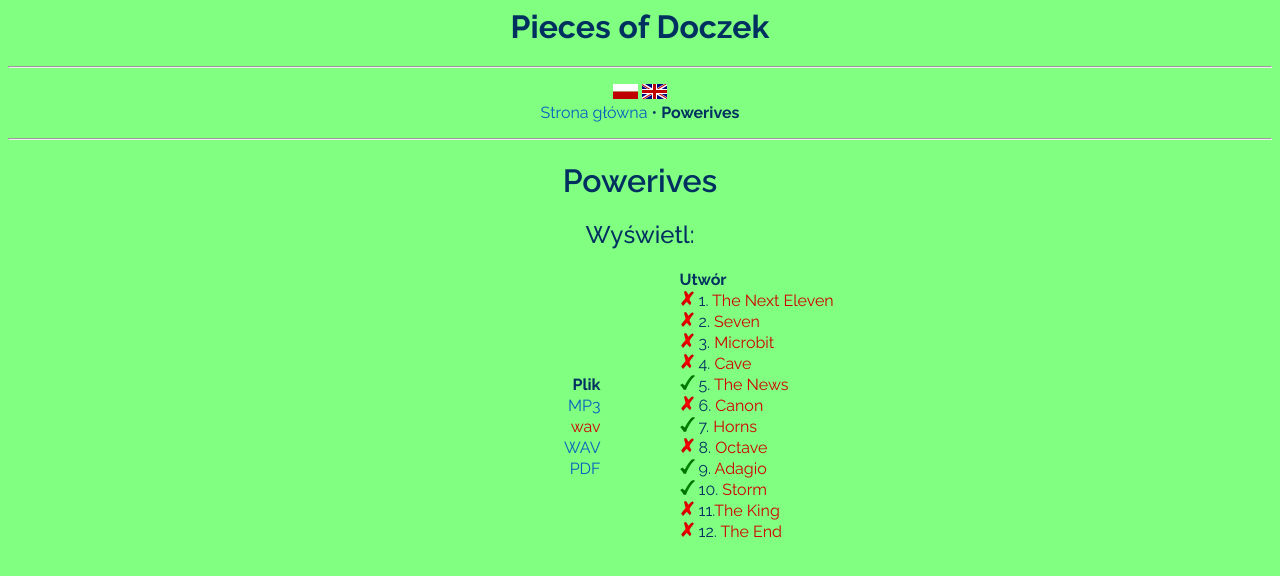
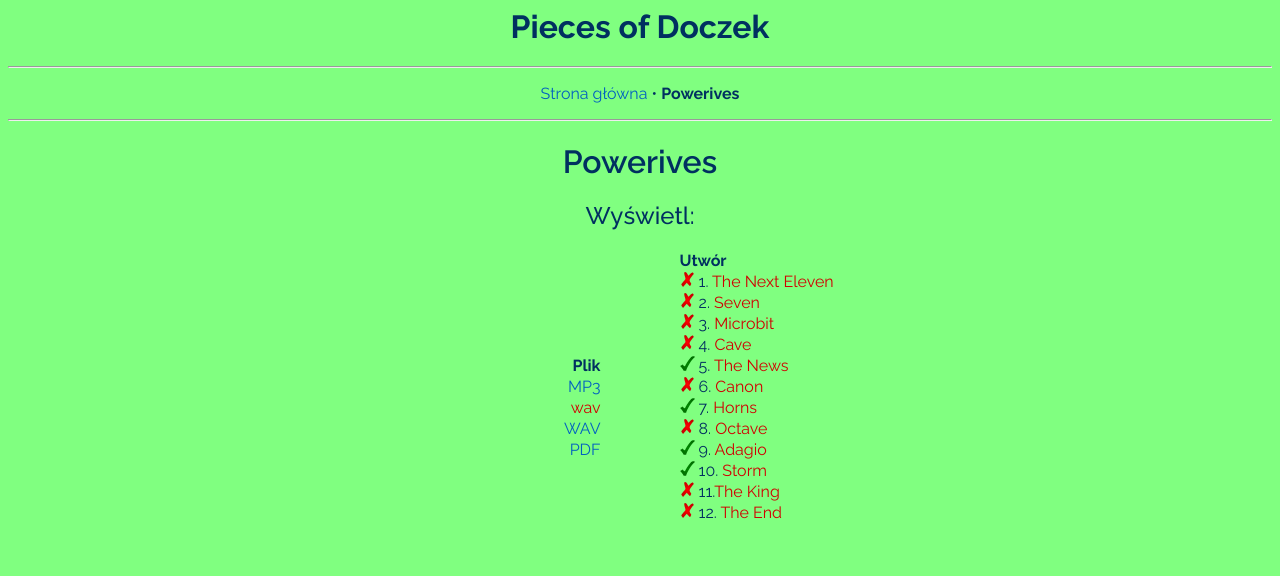
Before and after one commit to Doczek/Utworki, a plain HTML site: page Powerives.htm in a window 1280 px wide. Drawn offline with Linux system fonts and the light colour scheme.

Commit message:
Update Powerives.htm

```diff
--- a/Powerives.htm
+++ b/Powerives.htm
@@ -5,8 +5,7 @@
 </head>
 <body bgcolor=#80ff80><center>
 	<h1 style="font-weight:700;">Pieces of Doczek</h1><hr>
-	<p><img src="pl.svg" height=15px width=25px> <a href="gb\Powerives.htm"><img src="gb.svg" height=15px width=25px></a><br>
-	<a href="index.htm">Strona główna</a> • <b>Powerives</b></p><hr>
+	<p><a href="index.htm">Strona główna</a> • <b>Powerives</b></p><hr>
 	<h1 style="font-weight:600;">Powerives</h2>
 	<h2 style="font-weight:500;">Wyświetl:</h2>
 	<table>
```
